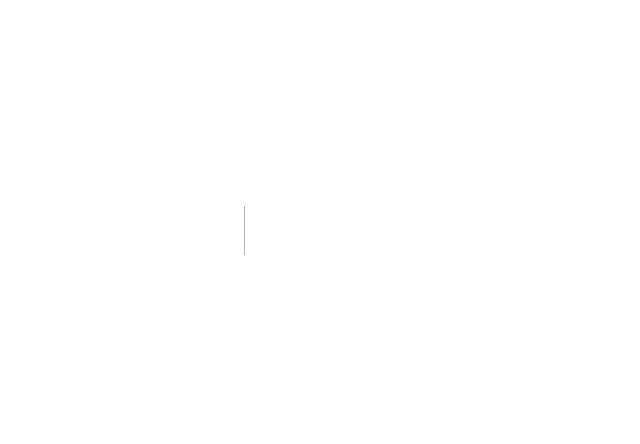
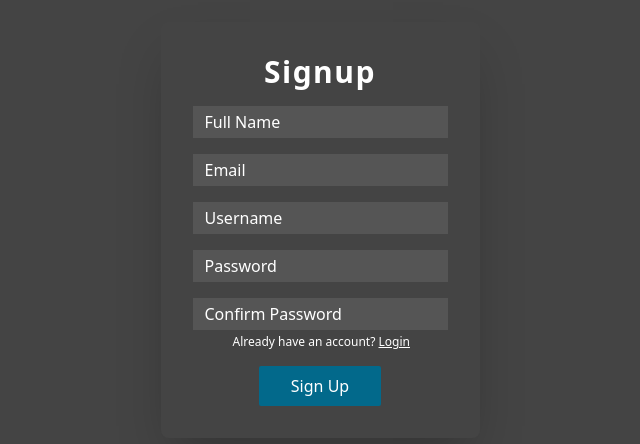
Before and after one commit to coleYab/Enawga, a Next.js app in the folder front-end/: page /signup in a window 1280 px wide. Before the commit this address had no page. Shown: the part 170-614 px from the top of the page, without its empty margins (320-960 px from the left). Built offline with nearby package versions, Linux system fonts and the light colour scheme.

Commit message:
sign up added

```diff
--- /dev/null
+++ b/front-end/app/signup/page.jsx
@@ -0,0 +1,182 @@
+'use client';
+import { useState } from 'react';
+import { useRouter } from 'next/navigation';
+
+const Signup = () => {
+  const [info, setInfo] = useState({
+    fullName: '',
+    username: '',
+    email: '',
+    password: '',
+    confirmPassword: '',
+  });
+
+  const [isLoading, setIsLoading] = useState(false);
+  const [errors, setErrors] = useState({});
+
+  const router = useRouter();
+
+  // Handler to update state
+  const handleChange = (e) => {
+    const { name, value } = e.target;
+    setInfo({
+      ...info,
+      [name]: value,
+    });
+  };
+
+  // Validation
+  const validateForm = () => {
+    let newErrors = {};
+    if (!info.fullName) newErrors.fullName = 'Full Name is required';
+    if (!info.email) newErrors.email = 'Email is required';
+    if (!info.username) newErrors.username = 'Username is required';
+    if (!info.password) newErrors.password = 'Password is required';
+    if (info.password !== info.confirmPassword)
+      newErrors.confirmPassword = 'Passwords do not match';
+    setErrors(newErrors);
+    return Object.keys(newErrors).length === 0;
+  };
+
+  const handleSubmit = async (e) => {
+    e.preventDefault();
+    if (!validateForm()) return;
+
+    setIsLoading(true);
+    try {
+      const response = await fetch('http://localhost:5000/api/auth/signup', {
+        method: 'POST',
+        headers: {
+          'Content-Type': 'application/json',
+        },
+        body: JSON.stringify({
+          fullName: info.fullName,
+          username: info.username,
+          email: info.email,
+          password: info.password,
+          confirmPassword: info.confirmPassword,
+        }),
+      });
+      if (!response.ok) {
+        setIsLoading(false);
+        throw new Error('Signup failed. Something went wrong.');
+      }
+      const data = await response.json();
+      if (response.ok) {
+        console.log('Signup successful:', data);
+        router.push('/');
+      }
+      setIsLoading(false);
+    } catch (error) {
+      console.error(error);
+    }
+  };
+
+  return (
+    <div className="flex gap-4 flex-col w-full justify-center items-center h-screen bg-[var(--box-color)]">
+      <div className="min-w-[300px] w-auto h-auto flex-column items-center gap-4 p-8 shadow-2xl rounded-lg">
+        <h1 className="font-bold tracking-wider text-xl lg:text-3xl">Signup</h1>
+
+        {/* Full Name Input */}
+        <label className="flex flex-col w-full">
+          <input
+            type="text"
+            name="fullName"
+            className="login-input-card"
+            placeholder="Full Name"
+            value={info.fullName}
+            onChange={handleChange}
+          />
+          {errors.fullName && (
+            <span className="text-sm text-red-500">{errors.fullName}</span>
+          )}
+        </label>
+
+        {/* Email Input */}
+        <label className="flex flex-col w-full">
+          <input
+            type="email"
+            name="email"
+            className="login-input-card"
+            placeholder="Email"
+            value={info.email}
+            onChange={handleChange}
+          />
+          {errors.email && (
+            <span className="text-sm text-red-500">{errors.email}</span>
+          )}
+        </label>
+
+        {/* Username Input */}
+        <label className="flex flex-col w-full">
+          <input
+            type="text"
+            name="username"
+            className="login-input-card"
+            placeholder="Username"
+            value={info.username}
+            onChange={handleChange}
+          />
+          {errors.username && (
+            <span className="text-sm text-red-500">{errors.username}</span>
+          )}
+        </label>
+
+        {/* Password Input */}
+        <label className="flex flex-col w-full">
+          <input
+            type="password"
+            name="password"
+            className="login-input-card"
+            placeholder="Password"
+            value={info.password}
+            onChange={handleChange}
+          />
+          {errors.password && (
+            <span className="text-sm text-red-500">{errors.password}</span>
+          )}
+        </label>
+
+        {/* Confirm Password Input */}
+        <label className="flex flex-col w-full">
+          <input
+            type="password"
+            name="confirmPassword"
+            className="login-input-card"
+            placeholder="Confirm Password"
+            value={info.confirmPassword}
+            onChange={handleChange}
+          />
+          {errors.confirmPassword && (
+            <span className="text-sm text-red-500">
+              {errors.confirmPassword}
+            </span>
+          )}
+        </label>
+
+        <div className="text-xs font-light self-start ml-10 -mt-3">
+          Already have an account?{' '}
+          <a className="underline text-xs" href="/login">
+            Login
+          </a>
+        </div>
+
+        {/* Loading Indicator and Submit Button */}
+        {isLoading ? (
+          <button className="px-8 py-2 bg-[#02698b] hover:bg-[#117da1] rounded-sm">
+            Signing Up ...
+          </button>
+        ) : (
+          <button
+            onClick={handleSubmit}
+            className="px-8 py-2 bg-[#02698b] hover:bg-[#117da1] rounded-sm"
+          >
+            Sign Up
+          </button>
+        )}
+      </div>
+    </div>
+  );
+};
+
+export default Signup;
```
